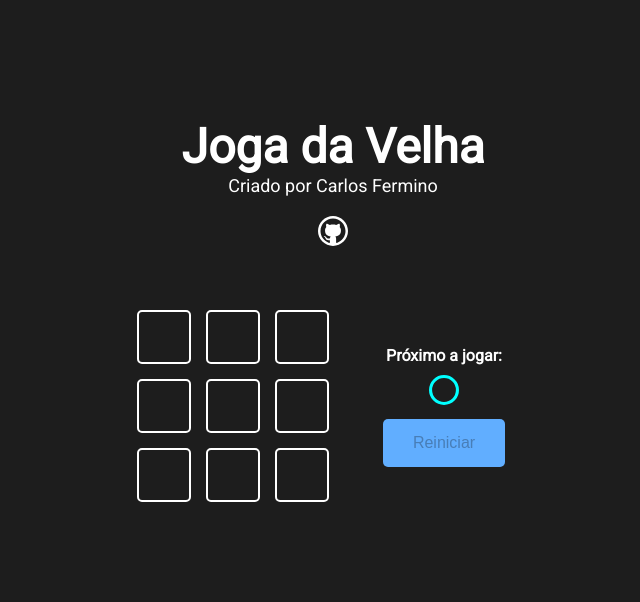
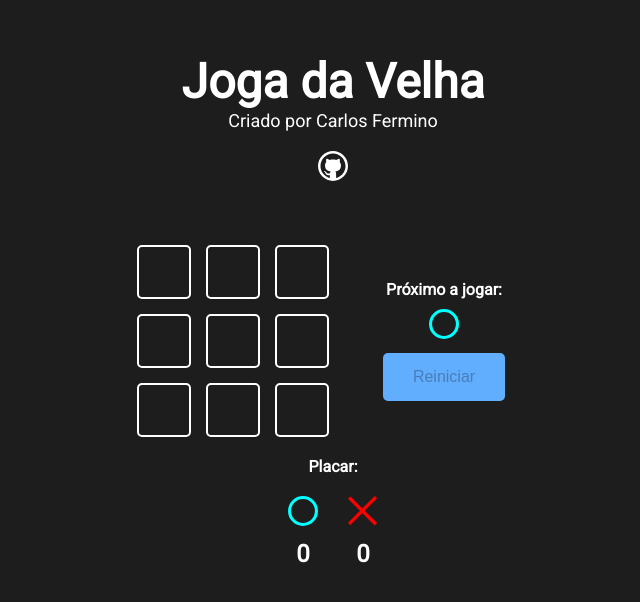
Before and after one commit to carlosfermino/react-jogo-da-velha, a Next.js app: page / in a window 1280 px wide. Shown: the part 110-712 px from the top of the page, without its empty margins (307-947 px from the left). Built offline with nearby package versions, Linux system fonts and the light colour scheme.

Commit message:
Adicionado Placar

```diff
--- a/src/component/game/Game.jsx
+++ b/src/component/game/Game.jsx
@@ -1,10 +1,10 @@
 import { useState, useEffect } from 'react'
 //import { useEffect } from 'react'
+import style from './Game.module.css'
 
-import style from './Game.module.css'
 import GameOption from '../gameOption/GameOption'
 import GameInfo from '../gameInfo/GameInfo'
-import Button from '../button/Button'
+import Score from '../score/Score'
 
 const winnerTable = [
   [0, 1, 2],
@@ -69,6 +69,7 @@ function Game () {
   useEffect (() => {if (winner !== 0) setDraw(false)}, [winner])
 
   return (
+    <>
     <div className={style.gameContent}>
       <div className={style.game}>
         {
@@ -90,6 +91,8 @@ function Game () {
           isDraw={draw}
         />
       </div>
+      <Score />
+    </>
   )
 }
 export default Game
--- a/src/component/game/Game.module.css
+++ b/src/component/game/Game.module.css
@@ -7,6 +7,7 @@
   display: flex;
   gap: 30px;
   align-items: center;
+  margin-bottom: 20px;
 }
 
 @media screen and (max-width: 425px) {
--- /dev/null
+++ b/src/component/score/Score.jsx
@@ -0,0 +1,24 @@
+import style from './Score.module.css'
+
+import Icon from '../icon/Icon'
+
+function Score () {
+  return (
+    <>
+    <h4>
+      Placar:
+    </h4>
+    <div  className={style.score}>
+      <div className={style.ScoreContent}>
+        <Icon iconName="circle" />
+        <h2>0</h2>
+      </div>
+      <div className={style.ScoreContent}>
+      <Icon iconName="x" />
+        <h2>0</h2>
+      </div>
+    </div>
+    </>
+  )
+}
+export default Score
--- /dev/null
+++ b/src/component/score/Score.module.css
@@ -0,0 +1,13 @@
+.score {
+  display: flex;
+  gap: 30px;
+  margin-top: 20px;
+}
+
+.ScoreContent {
+  display: flex;
+  flex-direction: column;
+  align-items: center;
+  gap: 10px;
+
+}
```
Lines whose indentation alone changed are shown as unchanged.
